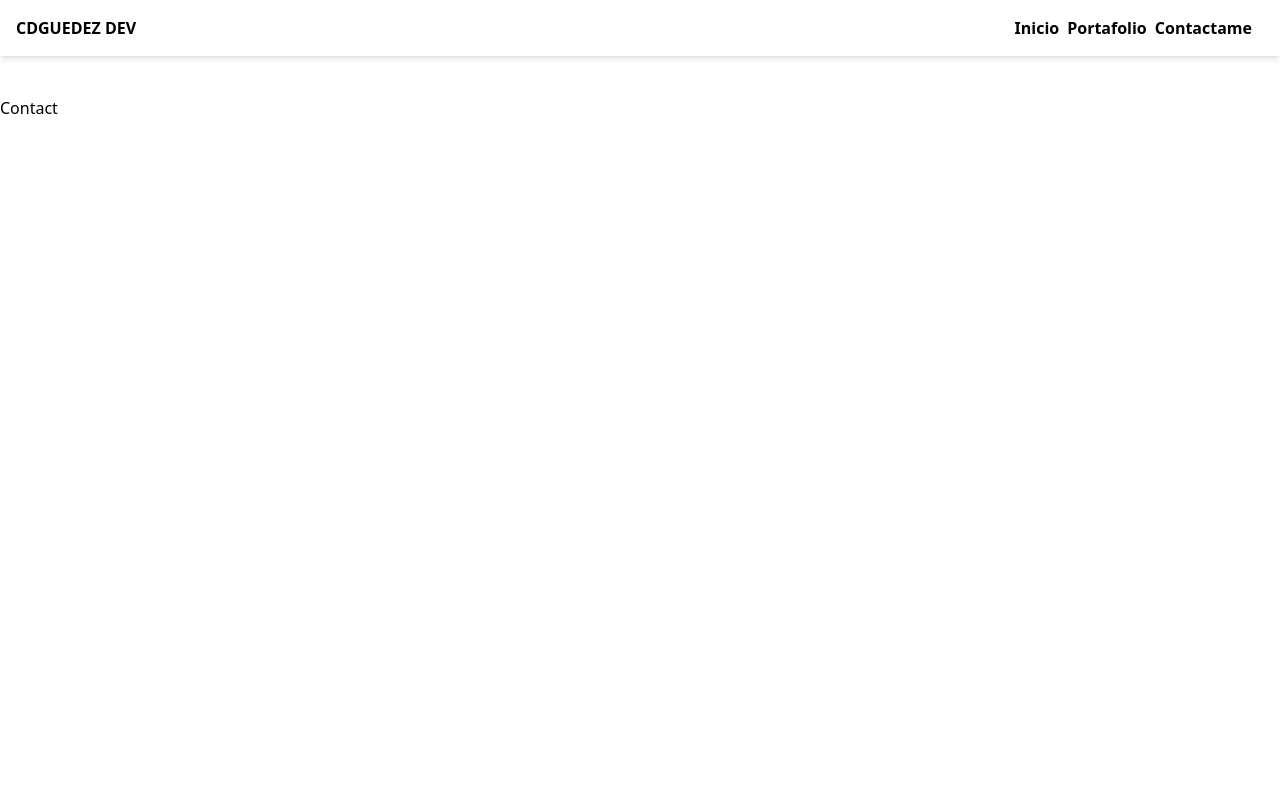
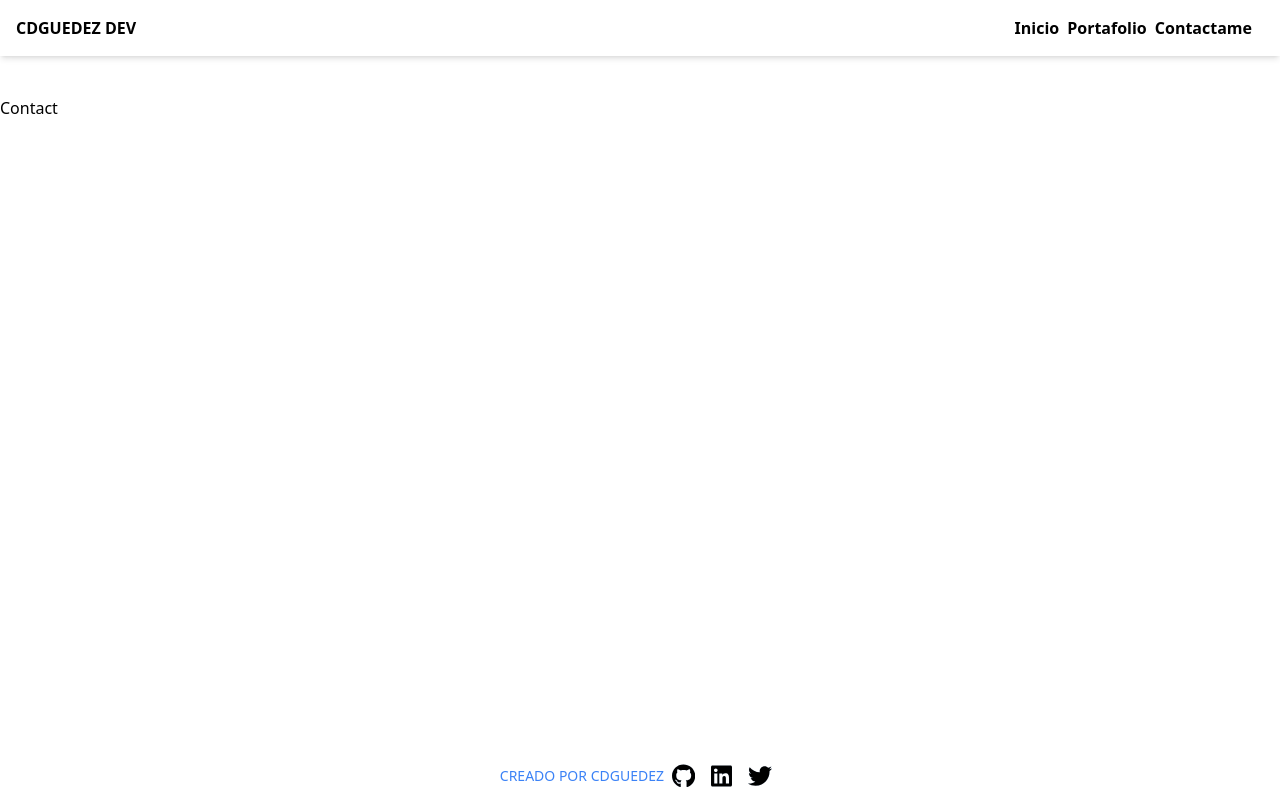
Before and after one commit to cdguedez/portfolio, a React (Vite) app: page /portfolio/contact in a window 1280 px wide. Built offline with nearby package versions, Linux system fonts and the light colour scheme.

Commit message:
[FEATURE] add footer in page layout

```diff
--- /dev/null
+++ b/src/components/Footer.jsx
@@ -0,0 +1,19 @@
+import React from 'react'
+import Github from './../assets/icons/Github'
+import Linkedin from './../assets/icons/Linkedin'
+import Twitter from '../assets/icons/Twitter'
+
+const Footer = () => {
+  return (
+    <footer className='bg-white py-1 h-auto fixed bottom-0 w-screen z-50'>
+      <p className='flex justify-center items-center text-blue-500 text-sm'>
+        <span className='uppercase'>creado por cdguedez</span>
+        <a href='https://github.com/cdguedez' target='_blank' rel='noreferrer'><Github /></a>
+        <a href='https://www.linkedin.com/in/cdguedez/' target='_blank' rel='noreferrer'><Linkedin /></a>
+        <a href='https://twitter.com/cdguedez' target='_blank' rel='noreferrer'><Twitter /></a>
+      </p>
+    </footer>
+  )
+}
+
+export default Footer
--- a/src/layouts/PagesLayout.jsx
+++ b/src/layouts/PagesLayout.jsx
@@ -1,4 +1,5 @@
 import Header from './../components/Header'
+import Footer from './../components/Footer'
 import { Routes } from './../router/routes'
 
 const PagesLayout = ({ children }) => {
@@ -10,6 +11,7 @@ const PagesLayout = ({ children }) => {
           {children}
         </section>
       </main>
+      <Footer />
     </>
   )
 }
```
